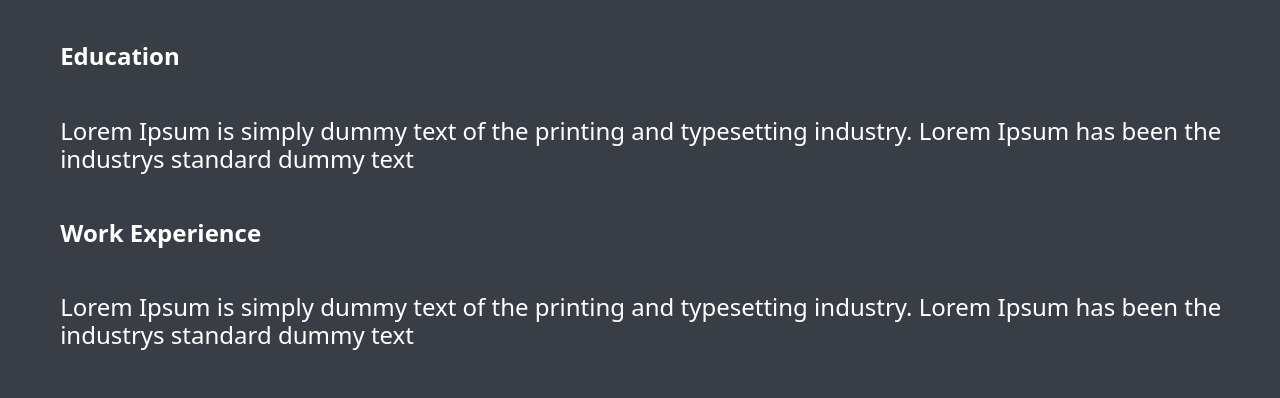
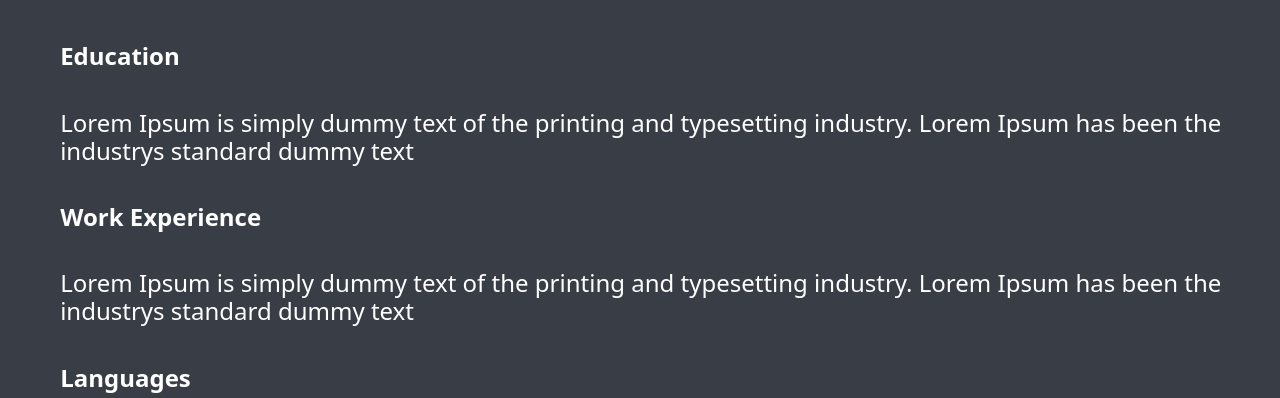
Before and after one commit to tant-rares-30127/website-portiofolio-HLT, a Vue app: page /main in a window 1280 px wide. Shown: the part 521-919 px from the top of the page. Built offline with nearby package versions, Linux system fonts and the light colour scheme.

Commit message:
Fixed color between h3s.

```diff
--- a/src/components/Page/Educationpart.vue
+++ b/src/components/Page/Educationpart.vue
@@ -16,6 +16,7 @@
   line-height: 28px;
   padding-left: 4.7%;
   padding-top: 3%;
+  margin-bottom:0;
 }
 
 .about-education h3 {
--- a/src/components/Page/Main.vue
+++ b/src/components/Page/Main.vue
@@ -32,7 +32,5 @@ export default {
 </script>
 
 <style>
-#app {
-  background-color: var(--dark-gray);
-}
+
 </style>
--- a/src/components/Page/WorkExperience.vue
+++ b/src/components/Page/WorkExperience.vue
@@ -15,6 +15,7 @@
   line-height: 28px;
   padding-left: 4.7%;
   padding-top: 3%;
+  margin-bottom: 0;
 }
 .about-work h3 {
   font-weight: lighter;
```
